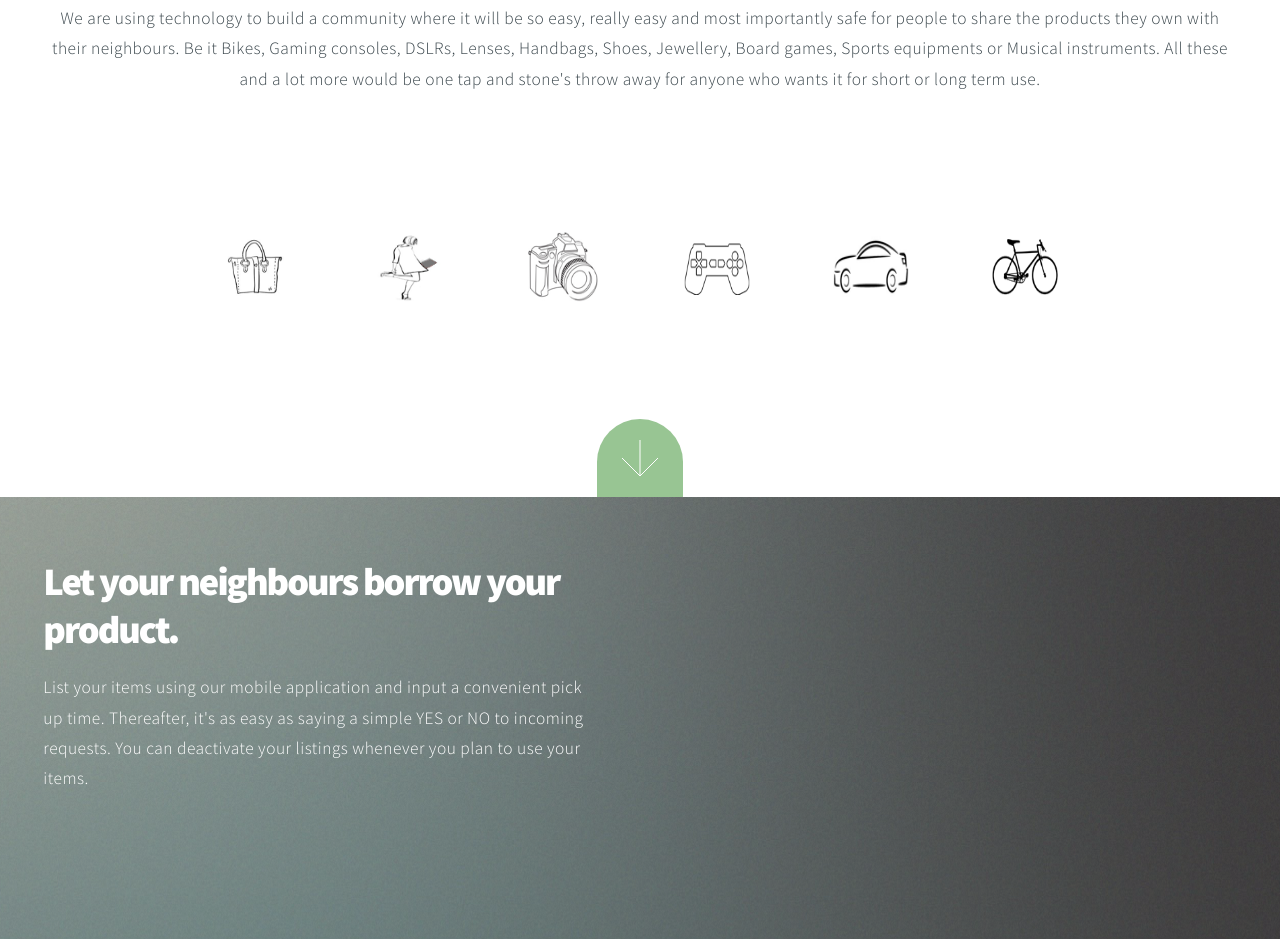
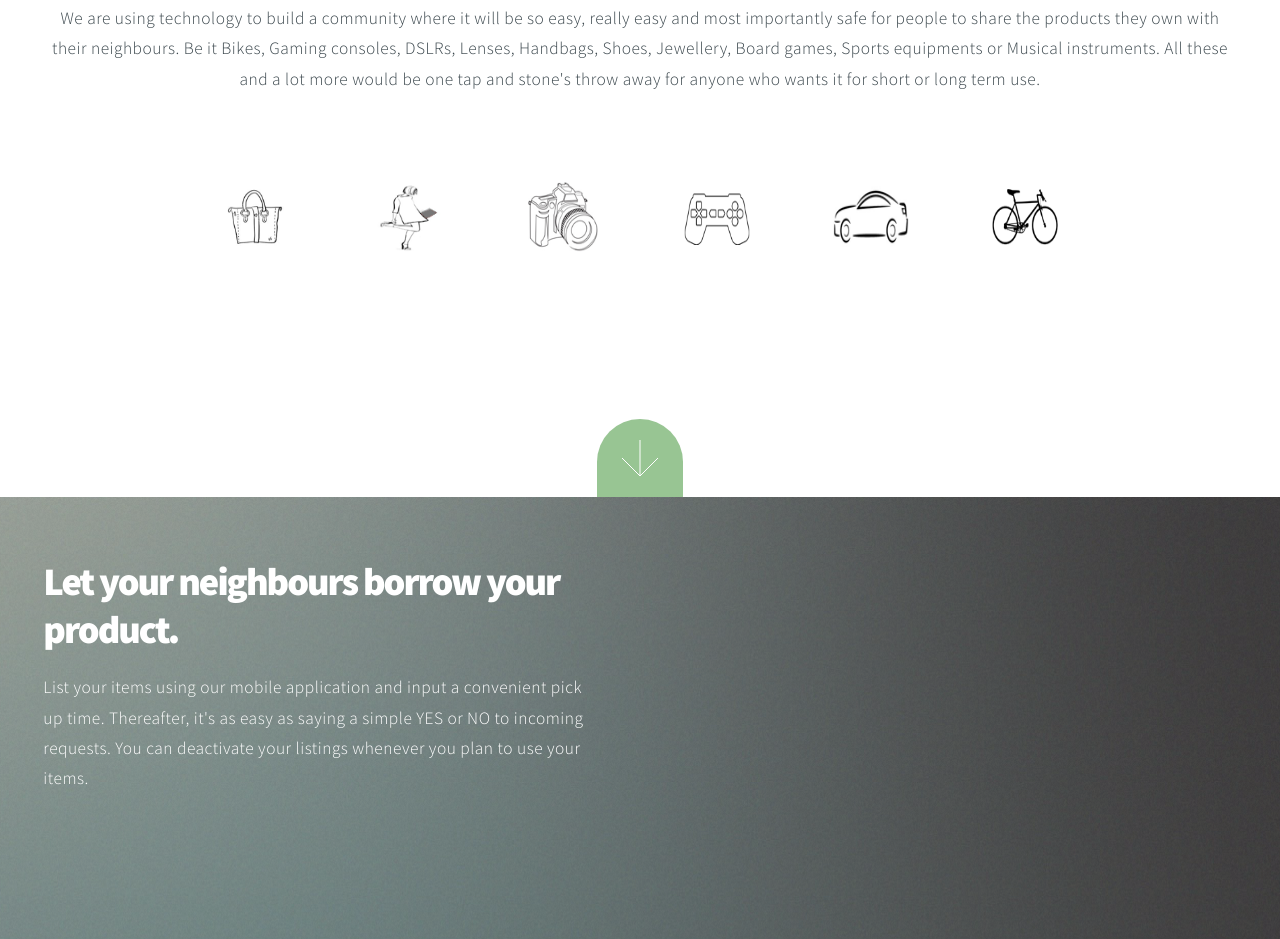
Before and after one commit to deepak28290/themesh, a plain HTML site: page index.html in a window 1280 px wide. Shown: the part 1051-1990 px from the top of the page. Drawn offline with Linux system fonts and the light colour scheme.

Commit message:
updated img

```diff
--- a/index.html
+++ b/index.html
@@ -67,7 +67,7 @@
 					<p>We are using technology to build a community where it will be so easy, really easy and
 						most importantly safe for people to share the products they own with their neighbours. Be it Bikes, Gaming consoles, DSLRs, Lenses, Handbags, Shoes, Jewellery, Board games, Sports equipments or Musical instruments. All these and a lot more  would be one tap and stone's throw away for anyone who wants it for short or long term use. </p>
 					<br/>
-					<div style="overflow:hidden;margin-top:50px;">
+					<div style="overflow:hidden;margin-top:0px;">
 							<img src="images/meshapp_producticons11.png" title="www.themeshapp.com" style="display: inline-block;*display: inline;zoom: 1;width:150px;height:150px;padding:40px;" alt="" />
 							<img src="images/meshapp_producticons22.png" title="www.themeshapp.com" style="display: inline-block;*display: inline;zoom: 1;width:150px;height:150px;padding:40px;"  alt="" />
 							<img src="images/meshapp_producticons33.png" title="www.themeshapp.com" style="display: inline-block;*display: inline;zoom: 1;width:150px;height:150px;padding:40px;"  alt="" />
```
